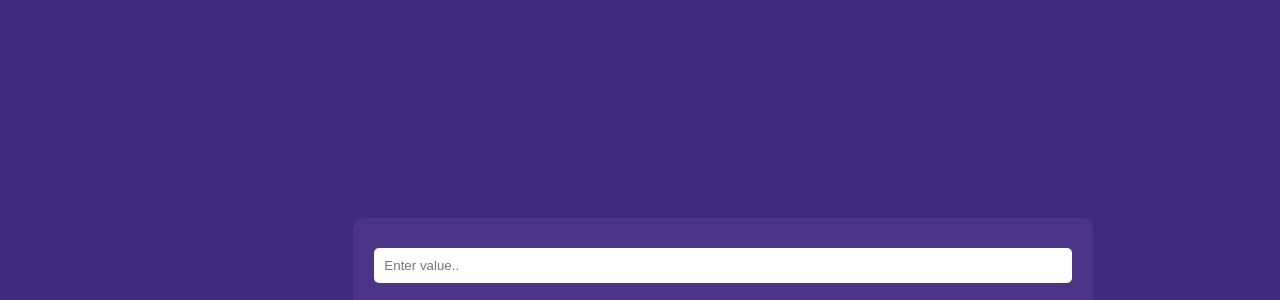
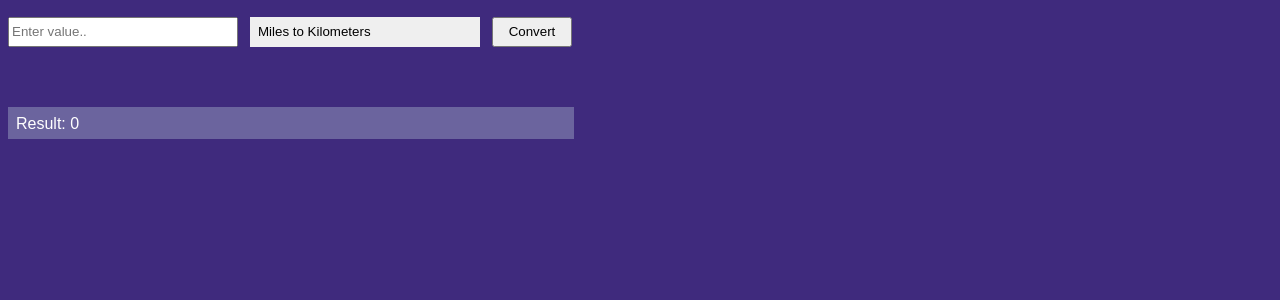
Before and after one commit to Mushrafah/unitconvertertask, a plain HTML site: page index.html in a window 1280 px wide. Shown: the part 63-363 px from the top of the page. Drawn offline with Linux system fonts and the light colour scheme.

Commit message:
New grid changes

```diff
--- a/style.css
+++ b/style.css
@@ -1,41 +1,39 @@
 body {
-    display: flex;
     justify-content: center;
     align-items: center;
-    height: 100vh;
     background-color: #3F2A7D;
     font-family: Arial, sans-serif;
     color: white;
+    font-size: 16px;
 }
 
-.converter {
-    background: #4B3386;
-    padding: 20px;
-    border-radius: 10px;
-    text-align: center;
-    color: white;
-    display: inline-block;
-    width: 700px;
+h2{
+    margin-bottom: 32px;
 }
-input, select, button {
-    margin: 10px 0;
-    padding: 10px;
-    border: none;
-    border-radius: 5px;
+
+select{
+        -webkit-appearance: none;
+          -moz-appearance: none;
+        height: 30px;
+        border-radius: 0;
+        padding-left: 8px;
+        border: white;
 }
-input, select {
-    width: calc(100% - 22px);
+
+.converter{
+    margin-bottom: 0px;
+    display: grid;
+    grid-template-columns: 230px 230px 80px;
+    grid-template-rows: 30px 30px 30px;
+    column-gap: 12px;
 }
-button {
-    cursor: pointer;
-    background: white;
-    color: #4B3386;
-    font-weight: bold;
-    width: 100%;
-}
-.result {
-    background: rgba(255, 255, 255, 0.2);
-    padding: 10px;
-    border-radius: 5px;
-    margin-top: 10px;
-}
+
+#result{
+    margin-top: 0;
+    background-color: #6B649E;
+    height: 20px;
+    padding: 8px 0 4px 8px;
+    width: 558px;
+    font-size: 16px;
+    font-weight: 100;
+    text-align: justify;
```
Also changed, not shown: index.html (+2 -1 lines).
